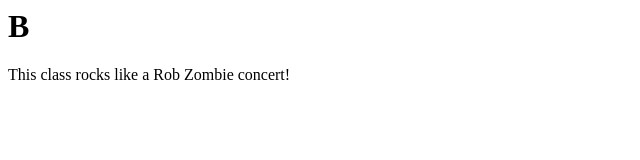
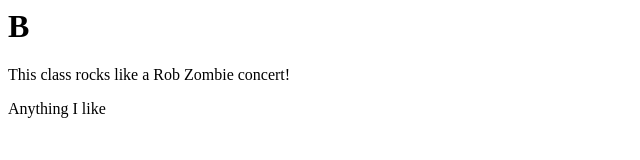
Before and after one commit to bknise78/first_site, a plain HTML site: page index.html in a window 1280 px wide. Shown: the whole page, without its empty margins (0-640 px from the left). Drawn offline with Linux system fonts and the light colour scheme.

Commit message:
made a change

```diff
--- a/index.html
+++ b/index.html
@@ -1,2 +1,3 @@
 <h1>B</h1>
 <p>This class rocks like a Rob Zombie concert!</p>
+Anything I like
```
